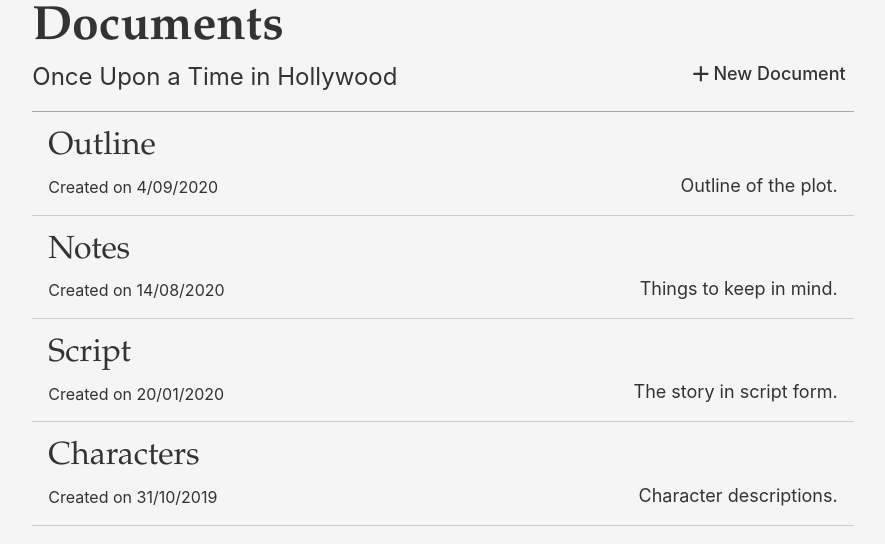
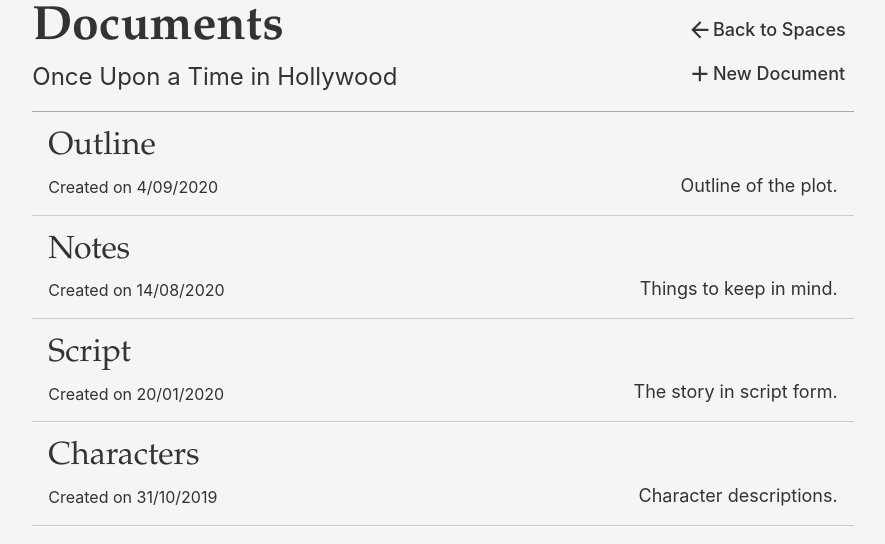
Before and after one commit to sbsto/knowledge, a React (Create React App) app in the folder client/: page /documentlist in a window 1280 px wide. Shown: the top 544 px of the page, without its empty margins (197-1082 px from the left). Built offline with nearby package versions, Linux system fonts and the light colour scheme.

Commit message:
add 'back to spaces' button

```diff
--- a/client/src/components/DocumentListComponents/DocumentList.tsx
+++ b/client/src/components/DocumentListComponents/DocumentList.tsx
@@ -1,7 +1,7 @@
 import React, { useState } from 'react'
 import { Grid, Typography, Button } from '@material-ui/core'
 import { makeStyles, createStyles, Theme } from '@material-ui/core/styles'
-import { Add } from '@material-ui/icons'
+import { Add, ArrowBack } from '@material-ui/icons'
 import { DocumentListItem } from '..'
 import { useHistory } from 'react-router-dom'
 
@@ -113,10 +113,23 @@
                         <Typography variant="subtitle2">{spaceTitle}</Typography>
                     </Grid>
                     <Grid item>
-                        <Button color="primary">
-                            <Add fontSize="small" />
-                            New Document
-                        </Button>
+                        <Grid item container direction="column">
+                            <Grid item>
+                                <Button
+                                    color="primary"
+                                    onClick={() => history.push('/home')}
+                                >
+                                    <ArrowBack fontSize="small" />
+                                    Back to Spaces
+                                </Button>
+                            </Grid>
+                            <Grid item>
+                                <Button color="primary">
+                                    <Add fontSize="small" />
+                                    New Document
+                                </Button>
+                            </Grid>
+                        </Grid>
                     </Grid>
                 </Grid>
                 {documents.length ? documentListContainer : emptyState}
```
